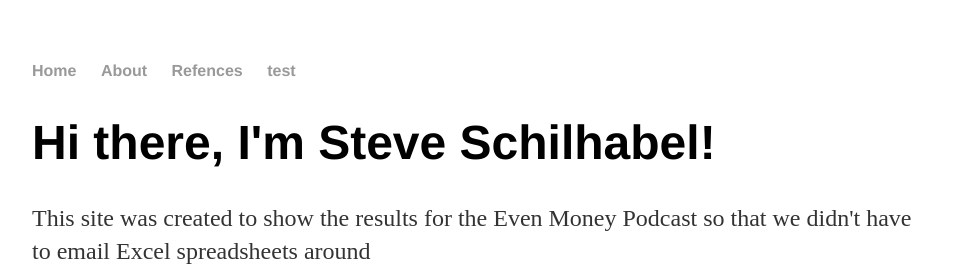
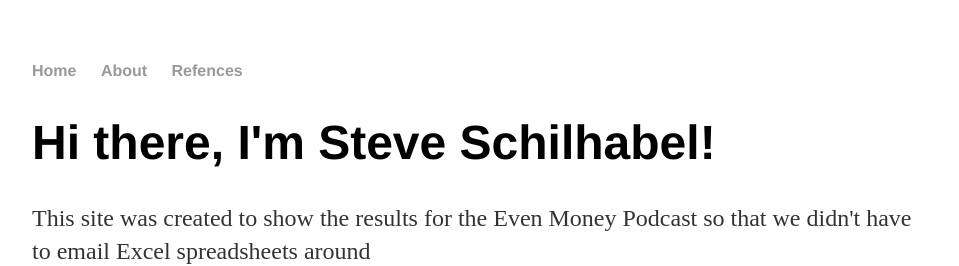
Before and after one commit to tsmith3480/sasajs.github.io, a Jekyll site: the page built from index.html, in a window 1280 px wide. Shown: the top 266 px of the page, without its empty margins (160-1119 px from the left). Built offline with Jekyll 4.4.1, drawn with Linux system fonts in a browser that asks for light colours.

Commit message:
Update default.html

```diff
--- a/_layouts/default.html
+++ b/_layouts/default.html
@@ -14,7 +14,7 @@
 <li><a href="/">Home</a></li>
 <li><a href="/about">About</a></li>
 <li><a href="/cv">Refences</a></li>
- <li><a href="/cv">test</a></li>
+
 </ul>
     </nav>
 <div class="container">
```
